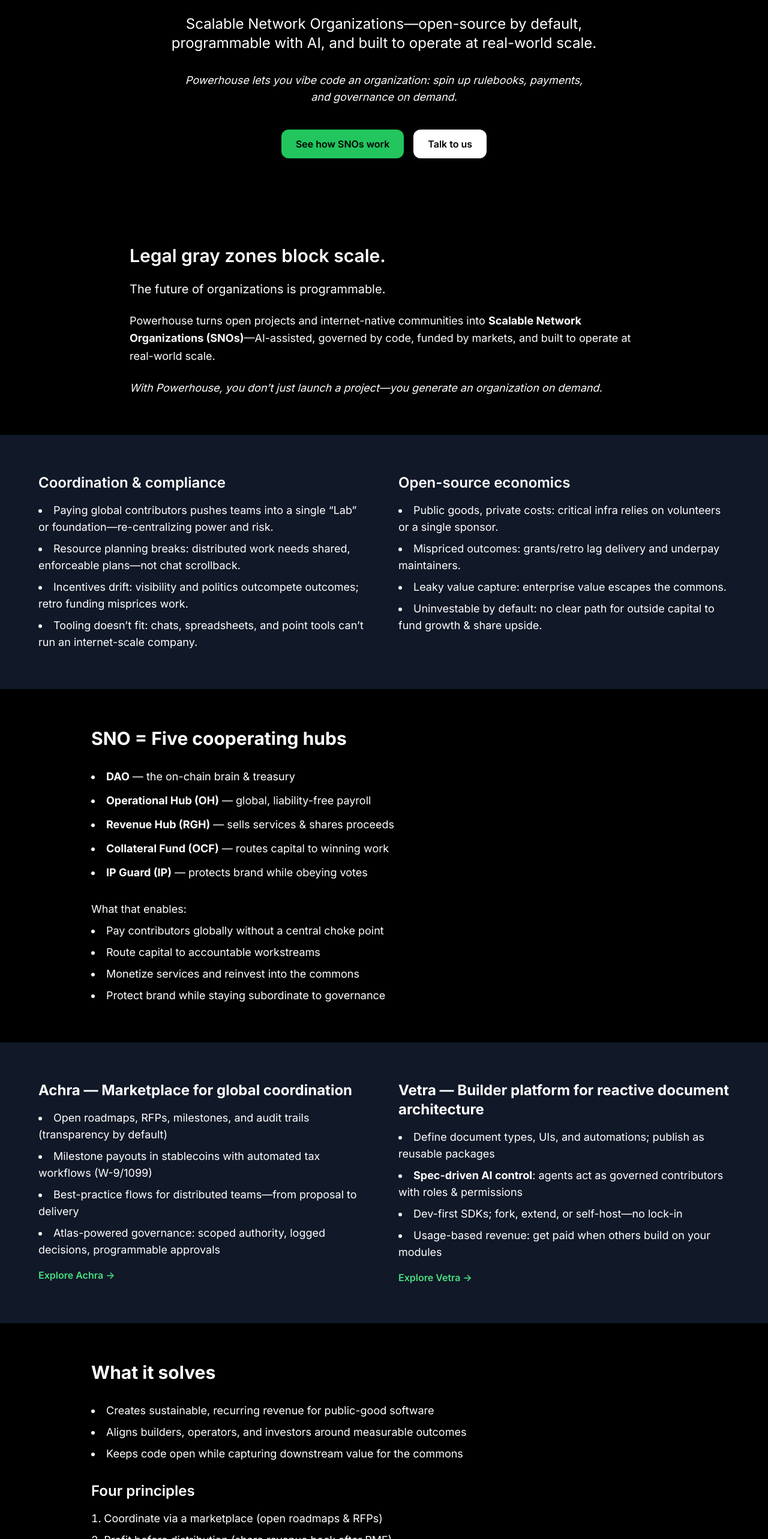
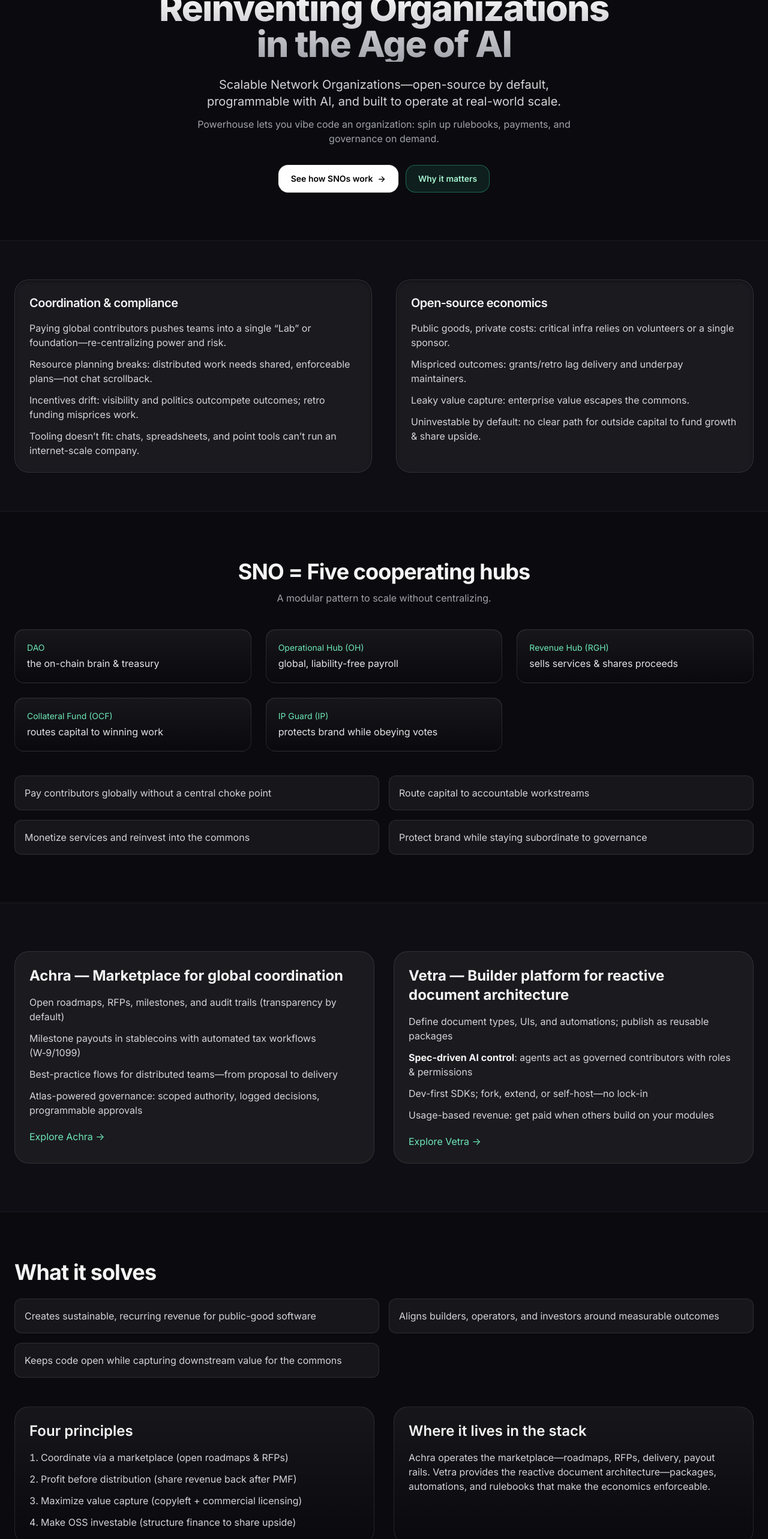
Before and after one commit to 0xkilgore/powerhouse-landing-page, a React (Vite) app: page / in a window 1280 px wide. Shown: the part 200-2766 px from the top of the page at 60% size. Built offline with nearby package versions, Linux system fonts and the light colour scheme.

Commit message:
Modern and sleek PowerhouseLanding.tsx

```diff
--- a/src/PowerhouseLanding.tsx
+++ b/src/PowerhouseLanding.tsx
@@ -1,64 +1,79 @@
-
 
 export default function PowerhouseLanding() {
   return (
-    <div className="min-h-screen bg-black text-white font-sans">
-      {/* Hero Section */}
-      <section className="text-center py-20 px-6">
-        <h1 className="text-4xl md:text-6xl font-bold mb-6">
-          Reinventing Organizations in the Age of AI
-        </h1>
-        <p className="text-lg md:text-2xl max-w-3xl mx-auto mb-8">
-          Scalable Network Organizations—open-source by default, programmable with AI, and built to operate at real-world scale.
-        </p>
-        <p className="italic text-md md:text-lg max-w-2xl mx-auto mb-10">
-          Powerhouse lets you vibe code an organization: spin up rulebooks, payments, and governance on demand.
-        </p>
-        <div className="flex justify-center gap-4">
-          <a
-            href="#snos"
-            className="bg-green-500 text-black px-6 py-3 rounded-xl font-semibold hover:bg-green-400"
-          >
-            See how SNOs work
-          </a>
+    <div className="min-h-screen bg-[#0B0B0F] text-zinc-100 antialiased selection:bg-emerald-300/20 selection:text-emerald-200">
+      {/* Top gradient glow */}
+      <div className="pointer-events-none fixed inset-0 -z-10">
+        <div className="absolute left-1/2 top-[-20%] h-[60vh] w-[80vw] -translate-x-1/2 rounded-full bg-emerald-500/10 blur-3xl" />
+      </div>
+
+      {/* Navbar (simple placeholder) */}
+      <header className="sticky top-0 z-20 backdrop-blur supports-[backdrop-filter]:bg-black/30 border-b border-white/5">
+        <div className="mx-auto flex max-w-7xl items-center justify-between px-6 py-4">
+          <div className="text-lg font-semibold tracking-tight">
+            Powerhouse
+          </div>
+          <nav className="hidden gap-8 text-sm md:flex">
+            <a href="#snos" className="text-zinc-300 hover:text-white transition">SNOs</a>
+            <a href="#products" className="text-zinc-300 hover:text-white transition">Products</a>
+            <a href="#vision" className="text-zinc-300 hover:text-white transition">Vision</a>
+          </nav>
           <a
             href="#contact"
-            className="bg-white text-black px-6 py-3 rounded-xl font-semibold hover:bg-gray-200"
+            className="inline-flex items-center rounded-xl border border-emerald-400/40 bg-emerald-400/10 px-4 py-2 text-sm font-medium text-emerald-200 hover:bg-emerald-400/15 hover:text-emerald-100 transition focus:outline-none focus-visible:ring-2 focus-visible:ring-emerald-400/50"
           >
             Talk to us
           </a>
         </div>
-      </section>
+      </header>
 
-      {/* Intro */}
-      <section className="max-w-4xl mx-auto py-16 px-6">
-        <h2 className="text-2xl md:text-3xl font-semibold mb-6">
-          Legal gray zones block scale.
-        </h2>
-        <p className="text-xl mb-6">The future of organizations is programmable.</p>
-        <p className="text-lg leading-relaxed mb-6">
-          Powerhouse turns open projects and internet-native communities into <strong>Scalable Network Organizations (SNOs)</strong>—AI-assisted, governed by code, funded by markets, and built to operate at real-world scale.
+      {/* Hero */}
+      <section className="relative overflow-hidden">
+        <div className="mx-auto max-w-7xl px-6 pb-20 pt-24 md:pt-28">
+          <div className="mx-auto max-w-3xl text-center">
+            <h1 className="bg-gradient-to-b from-white to-zinc-400 bg-clip-text text-4xl font-extrabold tracking-tight text-transparent md:text-6xl">
+              Reinventing Organizations in the Age of AI
+            </h1>
+            <p className="mx-auto mt-6 max-w-2xl text-lg leading-7 text-zinc-300 md:text-xl">
+              Scalable Network Organizations—open-source by default, programmable with AI, and built to operate at real-world scale.
             </p>
-        <p className="text-lg leading-relaxed italic">
-          With Powerhouse, you don’t just launch a project—you generate an organization on demand.
+            <p className="mx-auto mt-3 max-w-2xl text-base text-zinc-400">
+              Powerhouse lets you vibe code an organization: spin up rulebooks, payments, and governance on demand.
             </p>
+            <div className="mt-8 flex items-center justify-center gap-3">
+              <a
+                href="#snos"
+                className="group inline-flex items-center gap-2 rounded-2xl border border-white/10 bg-white text-black px-5 py-3 text-sm font-semibold shadow-[0_0_0_1px_rgba(255,255,255,0.06)] hover:shadow-lg hover:shadow-white/10 transition"
+              >
+                See how SNOs work
+                <span className="transition group-hover:translate-x-0.5">→</span>
+              </a>
+              <a
+                href="#vision"
+                className="inline-flex items-center gap-2 rounded-2xl border border-emerald-400/40 bg-emerald-400/10 px-5 py-3 text-sm font-semibold text-emerald-200 hover:bg-emerald-400/15 hover:text-emerald-100 transition"
+              >
+                Why it matters
+              </a>
+            </div>
+          </div>
+        </div>
       </section>
 
       {/* Problems */}
-      <section className="bg-gray-900 py-16 px-6">
-        <div className="max-w-6xl mx-auto grid md:grid-cols-2 gap-12">
-          <div>
-            <h3 className="text-2xl font-semibold mb-4">Coordination & compliance</h3>
-            <ul className="space-y-2 text-lg list-disc list-inside">
+      <section className="relative border-y border-white/5 bg-[#0E0E14]">
+        <div className="mx-auto grid max-w-7xl gap-10 px-6 py-16 md:grid-cols-2">
+          <div className="rounded-3xl border border-white/10 bg-white/5 p-6 shadow-inner shadow-black/30 backdrop-blur-sm">
+            <h3 className="text-xl font-semibold tracking-tight">Coordination & compliance</h3>
+            <ul className="mt-4 space-y-3 text-zinc-300">
               <li>Paying global contributors pushes teams into a single “Lab” or foundation—re-centralizing power and risk.</li>
               <li>Resource planning breaks: distributed work needs shared, enforceable plans—not chat scrollback.</li>
               <li>Incentives drift: visibility and politics outcompete outcomes; retro funding misprices work.</li>
               <li>Tooling doesn’t fit: chats, spreadsheets, and point tools can’t run an internet-scale company.</li>
             </ul>
           </div>
-          <div>
-            <h3 className="text-2xl font-semibold mb-4">Open-source economics</h3>
-            <ul className="space-y-2 text-lg list-disc list-inside">
+          <div className="rounded-3xl border border-white/10 bg-white/5 p-6 shadow-inner shadow-black/30 backdrop-blur-sm">
+            <h3 className="text-xl font-semibold tracking-tight">Open‑source economics</h3>
+            <ul className="mt-4 space-y-3 text-zinc-300">
               <li>Public goods, private costs: critical infra relies on volunteers or a single sponsor.</li>
               <li>Mispriced outcomes: grants/retro lag delivery and underpay maintainers.</li>
               <li>Leaky value capture: enterprise value escapes the commons.</li>
@@ -69,133 +84,155 @@
       </section>
 
       {/* SNO Pattern */}
-      <section id="snos" className="py-16 px-6 max-w-5xl mx-auto">
-        <h2 className="text-3xl font-bold mb-8">SNO = Five cooperating hubs</h2>
-        <ul className="space-y-3 text-lg list-disc list-inside mb-8">
-          <li><strong>DAO</strong> — the on-chain brain & treasury</li>
-          <li><strong>Operational Hub (OH)</strong> — global, liability-free payroll</li>
-          <li><strong>Revenue Hub (RGH)</strong> — sells services & shares proceeds</li>
-          <li><strong>Collateral Fund (OCF)</strong> — routes capital to winning work</li>
-          <li><strong>IP Guard (IP)</strong> — protects brand while obeying votes</li>
-        </ul>
-        <p className="text-lg leading-relaxed mb-2">What that enables:</p>
-        <ul className="space-y-2 text-lg list-disc list-inside">
-          <li>Pay contributors globally without a central choke point</li>
-          <li>Route capital to accountable workstreams</li>
-          <li>Monetize services and reinvest into the commons</li>
-          <li>Protect brand while staying subordinate to governance</li>
-        </ul>
-      </section>
+      <section id="snos" className="relative">
+        <div className="mx-auto max-w-7xl px-6 py-20">
+          <div className="mx-auto max-w-3xl text-center">
+            <h2 className="text-3xl font-bold tracking-tight md:text-4xl">SNO = Five cooperating hubs</h2>
+            <p className="mt-3 text-zinc-400">A modular pattern to scale without centralizing.</p>
+          </div>
+          <div className="mt-10 grid gap-6 sm:grid-cols-2 lg:grid-cols-3">
+            {[
+              { title: 'DAO', desc: 'the on-chain brain & treasury' },
+              { title: 'Operational Hub (OH)', desc: 'global, liability-free payroll' },
+              { title: 'Revenue Hub (RGH)', desc: 'sells services & shares proceeds' },
+              { title: 'Collateral Fund (OCF)', desc: 'routes capital to winning work' },
+              { title: 'IP Guard (IP)', desc: 'protects brand while obeying votes' },
+            ].map((item) => (
+              <div key={item.title} className="rounded-2xl border border-white/10 bg-gradient-to-b from-white/5 to-transparent p-5 shadow-[inset_0_1px_0_rgba(255,255,255,0.06)]">
+                <div className="text-emerald-300 text-sm">{item.title}</div>
+                <div className="mt-1 text-zinc-200">{item.desc}</div>
+              </div>
+            ))}
+          </div>
 
-      {/* Products */}
-      <section className="bg-gray-900 py-16 px-6">
-        <div className="max-w-6xl mx-auto grid md:grid-cols-2 gap-12">
-          <div>
-            <h3 className="text-2xl font-bold mb-4">Achra — Marketplace for global coordination</h3>
-            <ul className="space-y-2 text-lg list-disc list-inside">
-              <li>Open roadmaps, RFPs, milestones, and audit trails (transparency by default)</li>
-              <li>Milestone payouts in stablecoins with automated tax workflows (W-9/1099)</li>
-              <li>Best-practice flows for distributed teams—from proposal to delivery</li>
-              <li>Atlas-powered governance: scoped authority, logged decisions, programmable approvals</li>
-            </ul>
-            <a href="#achra" className="inline-block mt-4 text-green-400 font-semibold hover:underline">
-              Explore Achra →
-            </a>
-          </div>
-          <div>
-            <h3 className="text-2xl font-bold mb-4">Vetra — Builder platform for reactive document architecture</h3>
-            <ul className="space-y-2 text-lg list-disc list-inside">
-              <li>Define document types, UIs, and automations; publish as reusable packages</li>
-              <li><strong>Spec-driven AI control</strong>: agents act as governed contributors with roles & permissions</li>
-              <li>Dev-first SDKs; fork, extend, or self-host—no lock-in</li>
-              <li>Usage-based revenue: get paid when others build on your modules</li>
-            </ul>
-            <a href="#vetra" className="inline-block mt-4 text-green-400 font-semibold hover:underline">
-              Explore Vetra →
-            </a>
+          <div className="mt-10 grid gap-4 sm:grid-cols-2">
+            {[
+              'Pay contributors globally without a central choke point',
+              'Route capital to accountable workstreams',
+              'Monetize services and reinvest into the commons',
+              'Protect brand while staying subordinate to governance',
+            ].map((b) => (
+              <div key={b} className="rounded-xl border border-white/10 bg-white/5 p-4 text-zinc-300">{b}</div>
+            ))}
           </div>
         </div>
       </section>
 
-      {/* What it solves */}
-      <section className="py-16 px-6 max-w-5xl mx-auto">
-        <h2 className="text-3xl font-bold mb-8">What it solves</h2>
-        <ul className="space-y-2 text-lg list-disc list-inside mb-6">
-          <li>Creates sustainable, recurring revenue for public-good software</li>
-          <li>Aligns builders, operators, and investors around measurable outcomes</li>
-          <li>Keeps code open while capturing downstream value for the commons</li>
+      {/* Products */}
+      <section id="products" className="relative border-y border-white/5 bg-[#0E0E14]">
+        <div className="mx-auto max-w-7xl px-6 py-20">
+          <div className="grid gap-8 md:grid-cols-2">
+            <div className="rounded-3xl border border-white/10 bg-white/5 p-6">
+              <h3 className="text-2xl font-bold">Achra — Marketplace for global coordination</h3>
+              <ul className="mt-4 space-y-3 text-zinc-300">
+                <li>Open roadmaps, RFPs, milestones, and audit trails (transparency by default)</li>
+                <li>Milestone payouts in stablecoins with automated tax workflows (W‑9/1099)</li>
+                <li>Best-practice flows for distributed teams—from proposal to delivery</li>
+                <li>Atlas-powered governance: scoped authority, logged decisions, programmable approvals</li>
               </ul>
+              <a href="#achra" className="mt-5 inline-flex items-center gap-1 text-emerald-300 hover:text-emerald-200">Explore Achra →</a>
+            </div>
+            <div className="rounded-3xl border border-white/10 bg-white/5 p-6">
+              <h3 className="text-2xl font-bold">Vetra — Builder platform for reactive document architecture</h3>
+              <ul className="mt-4 space-y-3 text-zinc-300">
+                <li>Define document types, UIs, and automations; publish as reusable packages</li>
+                <li><strong className="text-zinc-100">Spec-driven AI control</strong>: agents act as governed contributors with roles & permissions</li>
+                <li>Dev-first SDKs; fork, extend, or self-host—no lock-in</li>
+                <li>Usage-based revenue: get paid when others build on your modules</li>
+              </ul>
+              <a href="#vetra" className="mt-5 inline-flex items-center gap-1 text-emerald-300 hover:text-emerald-200">Explore Vetra →</a>
+            </div>
+          </div>
+        </div>
+      </section>
 
-        <h3 className="text-2xl font-semibold mt-8 mb-4">Four principles</h3>
-        <ol className="space-y-2 text-lg list-decimal list-inside">
+      {/* What it solves & Principles */}
+      <section id="vision" className="relative">
+        <div className="mx-auto max-w-7xl px-6 py-20">
+          <h2 className="text-3xl font-bold tracking-tight md:text-4xl">What it solves</h2>
+          <div className="mt-6 grid gap-4 sm:grid-cols-2">
+            {[
+              'Creates sustainable, recurring revenue for public-good software',
+              'Aligns builders, operators, and investors around measurable outcomes',
+              'Keeps code open while capturing downstream value for the commons',
+            ].map((b) => (
+              <div key={b} className="rounded-xl border border-white/10 bg-white/5 p-4 text-zinc-300">{b}</div>
+            ))}
+          </div>
+
+          <div className="mt-12 grid gap-8 lg:grid-cols-2">
+            <div className="rounded-3xl border border-white/10 bg-gradient-to-b from-white/5 to-transparent p-6">
+              <h3 className="text-2xl font-semibold">Four principles</h3>
+              <ol className="mt-4 space-y-3 text-zinc-300 list-decimal list-inside">
                 <li>Coordinate via a marketplace (open roadmaps & RFPs)</li>
                 <li>Profit before distribution (share revenue back after PMF)</li>
                 <li>Maximize value capture (copyleft + commercial licensing)</li>
                 <li>Make OSS investable (structure finance to share upside)</li>
               </ol>
-
-        <h3 className="text-2xl font-semibold mt-8 mb-4">Where it lives in the stack</h3>
-        <p className="text-lg leading-relaxed">
+            </div>
+            <div className="rounded-3xl border border-white/10 bg-gradient-to-b from-white/5 to-transparent p-6">
+              <h3 className="text-2xl font-semibold">Where it lives in the stack</h3>
+              <p className="mt-4 text-zinc-300">
                 Achra operates the marketplace—roadmaps, RFPs, delivery, payout rails. Vetra provides the reactive document architecture—packages, automations, and rulebooks that make the economics enforceable.
               </p>
-      </section>
-
-      {/* AI / Programmable orgs */}
-      <section className="bg-gray-900 py-16 px-6">
-        <div className="max-w-5xl mx-auto">
-          <h2 className="text-3xl font-bold mb-8">Programmable organizations</h2>
-          <h3 className="text-2xl font-semibold mb-4">Document models</h3>
-          <p className="text-lg mb-6">
-            Policies become structured data. Approvals trigger workflows and payouts; history is version-controlled and auditable.
-          </p>
-          <h3 className="text-2xl font-semibold mb-4">Agents as governed contributors</h3>
-          <p className="text-lg mb-6">
-            AI drafts budgets, reconciles spend, and proposes updates—within scoped authority and logged decisions.
-          </p>
-          <h3 className="text-2xl font-semibold mb-4">Vibe-code your org</h3>
-          <p className="text-lg">
-            Define the rulebook; Powerhouse assembles the rest from a library of best-practice components—so governance, processes, and interfaces shape themselves to your requirements. Tailored, automated, and easy to operate.
-          </p>
+            </div>
+          </div>
         </div>
       </section>
 
-      {/* Proof */}
-      <section className="py-16 px-6 max-w-5xl mx-auto">
-        <h2 className="text-3xl font-bold mb-8">Proof</h2>
-        <h3 className="text-2xl font-semibold mb-4">MakerDAO → Sky heritage</h3>
-        <p className="text-lg mb-4">
-          We learned the hard lessons building in one of the longest-running DAOs and turned them into repeatable systems.
-        </p>
-        <p className="text-lg mb-4">
-          <strong>Battle-tested patterns:</strong> Atlas rulebooks, operational hubs, marketplace workflows shaped by real-world delivery.
-        </p>
-        <p className="text-lg mb-4">
-          <strong>Read the papers:</strong> SNOs, Atlas, and Open-Source Capitalism.
-        </p>
-        <p className="text-lg mb-4">
-          <strong>Open library</strong>
-        </p>
+      {/* Programmable orgs */}
+      <section className="relative border-y border-white/5 bg-[#0E0E14]">
+        <div className="mx-auto max-w-7xl px-6 py-20">
+          <h2 className="text-3xl font-bold tracking-tight md:text-4xl">Programmable organizations</h2>
+          <div className="mt-8 grid gap-8 md:grid-cols-3">
+            <div className="rounded-3xl border border-white/10 bg-white/5 p-6">
+              <h3 className="text-xl font-semibold">Document models</h3>
+              <p className="mt-3 text-zinc-300">Policies become structured data. Approvals trigger workflows and payouts; history is version-controlled and auditable.</p>
+            </div>
+            <div className="rounded-3xl border border-white/10 bg-white/5 p-6">
+              <h3 className="text-xl font-semibold">Agents as governed contributors</h3>
+              <p className="mt-3 text-zinc-300">AI drafts budgets, reconciles spend, and proposes updates—within scoped authority and logged decisions.</p>
+            </div>
+            <div className="rounded-3xl border border-white/10 bg-white/5 p-6">
+              <h3 className="text-xl font-semibold">Vibe‑code your org</h3>
+              <p className="mt-3 text-zinc-300">Define the rulebook; Powerhouse assembles the rest from a library of best‑practice components—so governance, processes, and interfaces shape themselves to your requirements.</p>
+            </div>
+          </div>
+        </div>
       </section>
 
-      {/* Call to Action */}
-      <section id="contact" className="bg-gray-900 py-16 px-6 text-center">
-        <h2 className="text-3xl font-bold mb-6">Bring your network</h2>
-        <p className="text-lg mb-8">Pilot Achra with your roadmap.</p>
-        <a
-          href="#pilot"
-          className="bg-green-500 text-black px-6 py-3 rounded-xl font-semibold hover:bg-green-400 mb-8 inline-block"
-        >
-          Start a pilot →
-        </a>
-        <h2 className="text-3xl font-bold mb-6">Join the builder beta</h2>
-        <p className="text-lg mb-8">Publish a package, ship a module.</p>
-        <a
-          href="#builder"
-          className="bg-white text-black px-6 py-3 rounded-xl font-semibold hover:bg-gray-200 inline-block"
-        >
-          Request access →
-        </a>
+      {/* Proof & CTAs */}
+      <section className="relative">
+        <div className="mx-auto max-w-7xl px-6 py-20">
+          <div className="grid gap-8 lg:grid-cols-2">
+            <div className="rounded-3xl border border-white/10 bg-white/5 p-6">
+              <h3 className="text-2xl font-semibold">MakerDAO → Sky heritage</h3>
+              <p className="mt-3 text-zinc-300">We learned the hard lessons building in one of the longest-running DAOs and turned them into repeatable systems.</p>
+              <p className="mt-3 text-zinc-300"><strong>Battle-tested patterns:</strong> Atlas rulebooks, operational hubs, marketplace workflows shaped by real-world delivery.</p>
+              <p className="mt-3 text-zinc-300"><strong>Read the papers:</strong> SNOs, Atlas, and Open-Source Capitalism.</p>
+            </div>
+            <div className="rounded-3xl border border-white/10 bg-gradient-to-b from-emerald-400/10 to-transparent p-6">
+              <h3 className="text-2xl font-semibold">Ready to build?</h3>
+              <div className="mt-6 grid gap-4 sm:grid-cols-2">
+                <div className="rounded-2xl border border-emerald-400/30 bg-emerald-400/10 p-5">
+                  <h4 className="font-medium text-emerald-200">Bring your network</h4>
+                  <p className="mt-1 text-zinc-300">Pilot Achra with your roadmap.</p>
+                  <a href="#pilot" className="mt-3 inline-flex items-center gap-1 text-emerald-300 hover:text-emerald-200">Start a pilot →</a>
+                </div>
+                <div className="rounded-2xl border border-white/10 bg-white/5 p-5">
+                  <h4 className="font-medium">Join the builder beta</h4>
+                  <p className="mt-1 text-zinc-300">Publish a package, ship a module.</p>
+                  <a href="#builder" className="mt-3 inline-flex items-center gap-1 text-emerald-300 hover:text-emerald-200">Request access →</a>
+                </div>
+              </div>
+            </div>
+          </div>
+        </div>
       </section>
+
+      <footer className="border-t border-white/5 py-10 text-center text-sm text-zinc-500">
+        © {new Date().getFullYear()} Powerhouse · Privacy · Terms · Contact
+      </footer>
     </div>
   );
 }
```
Lines whose indentation alone changed are shown as unchanged.
